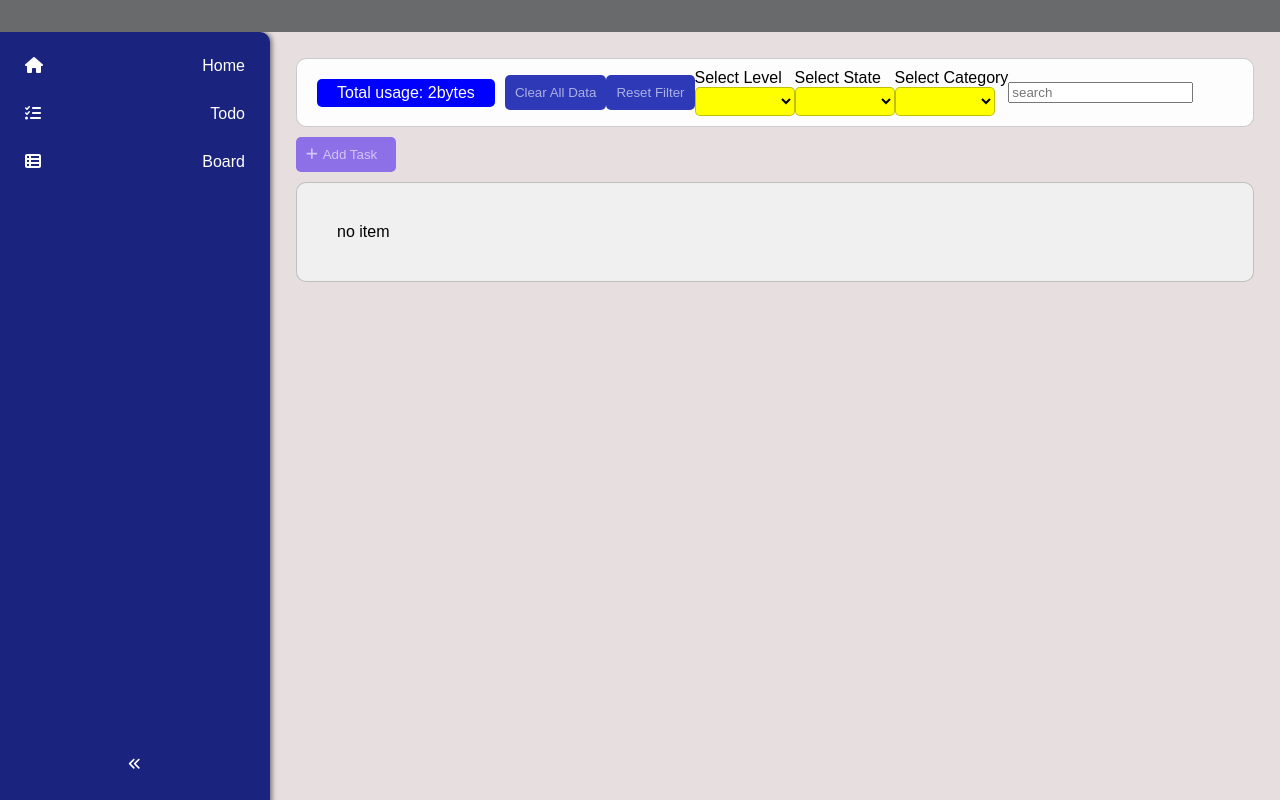
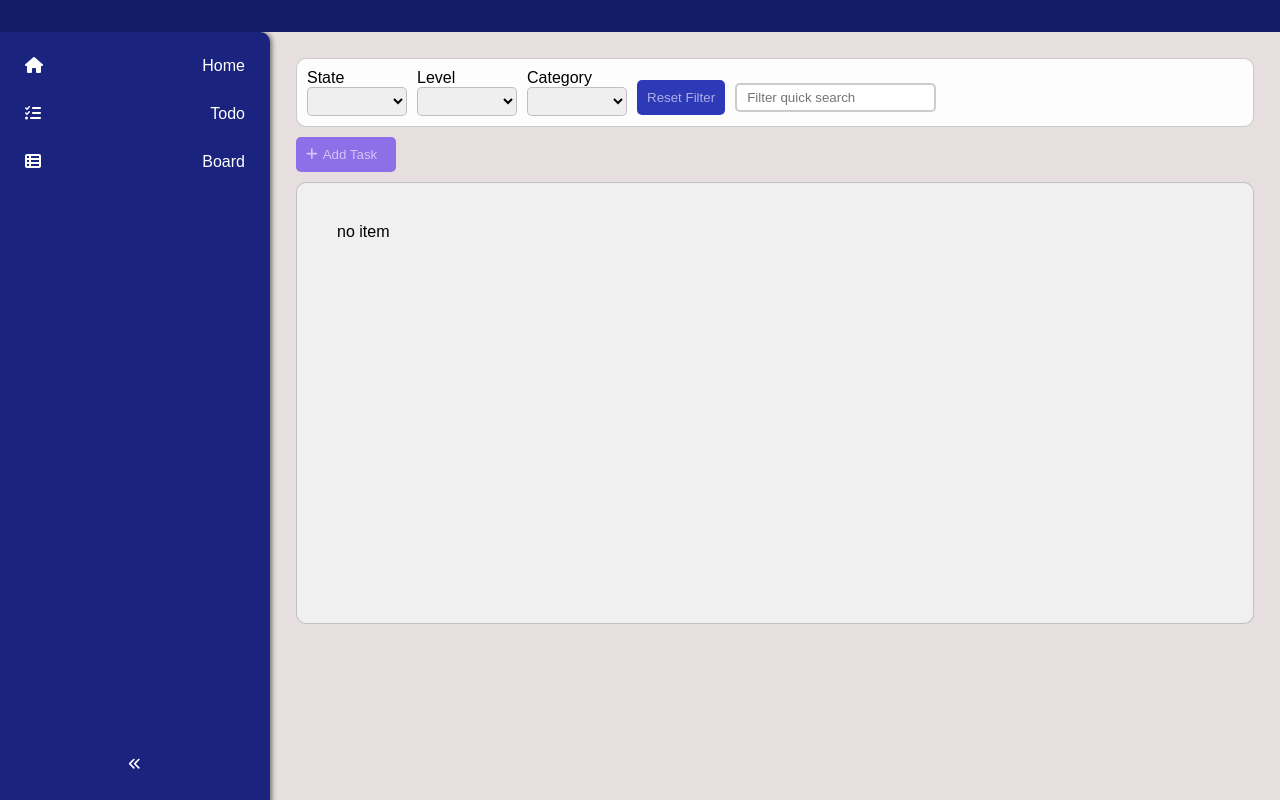
Before and after one commit to seduns/todo-app-local, an Angular app: page /todo in a window 1280 px wide. Built offline with nearby package versions, Linux system fonts and the light colour scheme.

Commit message:
function fixed, ui change todo component,

```diff
--- a/src/app/app.component.scss
+++ b/src/app/app.component.scss
@@ -2,6 +2,7 @@
     display: flex;
     flex-direction: column;
     height: 100vh;
+    overflow: hidden;
     overflow: hidden;
 }
 
--- a/src/app/nav-bar/nav-bar.component.scss
+++ b/src/app/nav-bar/nav-bar.component.scss
@@ -1,6 +1,6 @@
 .nav-bar {
     margin: 0;
-    background: #696a6b;
+    background: #141a65;
     .con-nav-bar {
         display: flex;
         justify-content: space-between;
@@ -20,6 +20,8 @@
             }
         }
     }
+
+    // #1A237E
     .menu-toggle {
         display: none;
         background: none;
--- a/src/app/todo-app/todo-app.component.html
+++ b/src/app/todo-app/todo-app.component.html
@@ -9,17 +9,29 @@
     <div class="todo-content">
         <div class="add-task-con">
 
-            <label class="usage-label" for="">Total usage: {{usage}}bytes</label>
+            <!-- USAGE -->
+            <!-- <label class="usage-label" for="">Total usage: {{usage}}bytes</label>
             <button (click)="clearLocalStorage()" class="clean-up-btn">
                 Clear All Data
-            </button>
+            </button> -->
 
-            <button (click)="resetAllFilter()">Reset Filter</button>
-
-
+            <div class="con-selection state-select">
+                    <span>State</span>
+                    <select
+                    name="stateOption"
+                    id=""
+                    [(ngModel)]="selectedStateOption"
+                    (ngModelChange)="onSelectedStateChange()">
+                    <option value="" disabled="disabled" selected="selected">State</option>
+                    <option value="">All</option>
+                    <option *ngFor="let state of defaultState" [value]="state">
+                        {{ state }} ({{ stateCount[state] || 0 }})
+                    </option>
+                </select>
+            </div>
 
         <div class="con-selection level-select">
-                <span>Select Level</span>
+            <span>Level</span>
             <select
             name="levelOption"
             id=""
@@ -27,43 +39,33 @@
             (ngModelChange)="onSelectedLevelChange()">
             <option value="" disabled="disabled" selected="selected">Level</option>
             <option value="">All</option>
-                    <option value="high">High</option>
-                    <option value="medium">Medium</option>
-                    <option value="low">Low</option>
+            <option *ngFor="let level of defaultLevel" [value]="level">
+                {{ level }} ({{ levelCount[level] || 0 }})
+            </option>
             </select>
         </div>
 
-            <div class="con-selection state-select">
-                <span>Select State</span>
-                <select
-                    name="stateOption"
-                    id=""
-                    [(ngModel)]="selectedStateOption"
-                    (ngModelChange)="onSelectedStateChange()">
-                    <option value="" disabled="disabled" selected="selected">State</option>
+
+        <div class="con-selection category-select">
+            <span>Category</span>
+            <select name="stateOption" [(ngModel)]="selectedCategoryOption" (ngModelChange)="onSelectedCategoryChange()">
+                <option value="" disabled selected>Category</option>
                 <option value="">All</option>
-                    <option value="new">New</option>
-                    <option value="progress">Progress</option>
-                    <option value="done">Done</option>
+                <option *ngFor="let category of defaultCategories" [value]="category">
+                    {{ category }} ({{ categoryCounts[category] || 0 }})
+                </option>
             </select>
         </div>
 
-            <div class="con-selection category-select">
-                <span>Select Category</span>
-                <select
-                    name="stateOption"
-                    id=""
-                    [(ngModel)]="selectedCategoryOption"
-                    (ngModelChange)="onSelectedCategoryChange()">
-                    <option value="" disabled="disabled" selected="selected">Category</option>
-                    <option value="">All</option>
-                    <option value="work">Work</option>
-                    <option value="personal">Personal</option>
-                    <option value="other">Other</option>
-                </select>
+
+
+        <div class="con-reset-filter">
+            <button class="reset-filter-btn" (click)="resetAllFilter()">Reset Filter</button>
         </div>
 
-                <input type="text" placeholder="search" [(ngModel)]="searchItem" (ngModelChange)="filteredTodos()">
+        <div class="con-search-item">
+            <input type="text" class="search-item" placeholder="Filter quick search" [(ngModel)]="searchItem" (ngModelChange)="filteredTodos()">
+        </div>
 
     <!-- <span>Select Date</span>
     <input type="date" [(ngModel)]="selectedDate" (change)="onDateChange()"> -->
@@ -268,5 +270,9 @@
                                     </div>
                                 </div>
                             </div>
+                    </div>
+    </div>
+</div>
+
 
                             <!-- Update submit todo, open todo and save -->
--- a/src/app/todo-app/todo-app.component.scss
+++ b/src/app/todo-app/todo-app.component.scss
@@ -3,11 +3,13 @@
 
 .main-content {
     display: flex;
+
 }
 
 
 .todo-content {
-    // border: 1px solid black;
+    // border: 1px solid rgb(31, 0, 171);
+    height: 90vh;
     width: 100%;
     display: flex;
     flex-direction: column;
@@ -22,6 +24,7 @@
         padding: 10px;
         justify-content: start;
         align-items: center;
+        transition: 0.3s;
 
         .usage-label {
             border: 1px solid black;
@@ -35,15 +38,38 @@
         }
 
         .con-selection {
+            margin-right: 10px;
+
 
             select {
-                background-color: yellow;
+                // background-color: yellow;
                 width: 100px;
                 display: flex;
                 justify-content: center;
                 align-items: center;
+                text-transform: capitalize;
 
             }
+        }
+
+        .con-reset-filter {
+            margin-right: 10px;
+        }
+
+        .reset-filter-btn {
+            padding: 10px 10px;
+            margin-top: 10px;
+        }
+
+        .search-item {
+            border: 2px solid rgb(0, 0, 0, 0.2);
+            padding: 5px 10px;
+            margin-top: 10px;
+            border-radius: 5px;
+        }
+
+        &:hover {
+            box-shadow: 0 4px 6px rgba(0, 0, 0, 0.171);
         }
 
     }
@@ -75,11 +101,40 @@
     .todo-list-background {
         margin: 10px;
         padding: 5vh;
-        overflow-y: scroll;
+        overflow-y: auto;
         overflow-x: hidden;
         border: 1px solid rgba(0, 0, 0, 0.2);
         border-radius: 10px;
         background-color: rgb(240, 240, 240);
+        height: 100%;
+        max-height: 50%;
+        transition: 0.3s;
+
+        &:hover {
+            box-shadow: 0 4px 6px rgba(0, 0, 0, 0.171);
+        }
+    }
+
+    .todo-list-background::-webkit-scrollbar {
+        width: 5px;
+    }
+
+    .todo-list-background::-webkit-scrollbar-track {
+        background-color: rgb(160, 160, 199);
+        border-top-right-radius: 10px;
+        border-bottom-right-radius: 10px;
+    }
+
+    .todo-list-background::-webkit-scrollbar-thumb {
+        background-color: rgb(75, 75, 240);
+        border-radius: 10px;
+        border-top-right-radius: 10px;
+        border-bottom-right-radius: 10px;
+    }
+
+    .todo-list-background::-webkit-scrollbar-thumb:hover {
+        background-color: blue;
+        border-radius: 10px;
     }
 
     .todo-card {
@@ -163,7 +218,7 @@
             margin-right: 15px;
 
             &:hover {
-                color: rgba(255, 255, 255, 0.726);
+                color: rgba(101, 56, 56, 0.726);
 
             }
         }
@@ -227,7 +282,7 @@
         }
 
         .low-level {
-            background-color: #62ea74; /* Fresh green */
+            background-color: #75d982; /* Fresh green */
         }
     }
 
@@ -264,30 +319,30 @@
     }
 
     .todo-item:hover {
-        background-color: rgb(0, 23, 141);
+        // background-color: rgb(0, 23, 141);
         transform:scale(1.05);
         box-shadow: 0 4px 6px rgba(0, 0, 0, 0.482);
     }
 
-    .todo-item:hover .con-title-item  {
-        color: white;
-    }
+    // .todo-item:hover .con-title-item  {
+    //     color: white;
+    // }
 
-    .todo-item:hover .con-state {
-        color: white;
-    }
+    // .todo-item:hover .con-state {
+    //     color: white;
+    // }
 
-    .todo-item:hover .con-category {
-        color: white;
-    }
+    // .todo-item:hover .con-category {
+    //     color: white;
+    // }
 
-    .todo-item:hover .con-desc-item {
-        color: rgba(255, 255, 255, 0.745);
-    }
+    // .todo-item:hover .con-desc-item {
+    //     color: rgba(255, 255, 255, 0.745);
+    // }
 
-    .todo-item:hover .complete-task .con-title-item {
-        color: rgba(255, 255, 255, 0.679);
-    }
+    // .todo-item:hover .complete-task .con-title-item {
+    //     color: rgba(255, 255, 255, 0.679);
+    // }
 
     .complete-btn,
     .del-btn {
@@ -539,7 +594,7 @@ th, td {
 
 
         &:hover {
-           background-color: rgba(58, 8, 8, 0.182);
+           background-color: rgba(58, 8, 8, 0.085);
         }
     }
 
@@ -560,7 +615,7 @@ th, td {
         padding: 5px 10px;
         border-radius: 5px;
         margin-left: 0px;
-        border: 1px solid rgba(0, 0, 0, 0.246);
+        border: 1px solid rgba(0, 0, 0, 0.2);
         width: 100%;
 
     }
@@ -573,7 +628,7 @@ th, td {
         }
         .todo-content {
             // border: 1px solid black;
-            height: 130vw;
+            height: 100vw;
         }
         .con-select {
             display: flex;
--- a/src/app/todo-app/todo-app.component.ts
+++ b/src/app/todo-app/todo-app.component.ts
@@ -1,8 +1,8 @@
 import { CommonModule } from '@angular/common';
 import { FormsModule } from '@angular/forms';
-import { Component, HostListener, OnInit } from '@angular/core';
+import { ChangeDetectorRef, Component, HostListener, OnInit } from '@angular/core';
 import { Todo } from '../model/todo.mode';
-import { faBars, faCheck, faClose, faL, faPlus, faTrash } from '@fortawesome/free-solid-svg-icons';
+import { faBars, faCheck, faClose, faL, faPlus, faSearch, faTrash } from '@fortawesome/free-solid-svg-icons';
 import { FontAwesomeModule } from '@fortawesome/angular-fontawesome';
 import { eventNames } from 'node:process';
 import { filter } from 'rxjs';
@@ -21,8 +21,9 @@ export class TodoAppComponent implements OnInit {
   faTrash = faTrash;
   faBar = faBars;
   faCheck = faCheck;
+  faSearch = faSearch;
 
-  constructor() {}
+  constructor(private cdRef: ChangeDetectorRef) {}
 
   todoId: number = 0;
   title: string = '';
@@ -38,6 +39,9 @@ export class TodoAppComponent implements OnInit {
   allTodos: Todo[] =[];
 
   ngOnInit(): void {
+    this.totalCategoriesSubmit();
+    this.totalLevelSubmit();
+    this.totalStateSubmit();
     this.checkLocalStorageUsage();
     this.loadTodo(); // Load all todos first
 }
@@ -240,6 +244,11 @@ export class TodoAppComponent implements OnInit {
         alert('New task added');
 
         this.loadTodo();  // Reload todos & apply filters
+
+        this.totalCategoriesSubmit();
+        this.totalLevelSubmit();
+        this.totalStateSubmit();
+
         this.checkLocalStorageUsage();
 
         // Clear input fields after adding a new task
@@ -256,7 +265,6 @@ export class TodoAppComponent implements OnInit {
   setComplete(todoId: number, event: Event): void {
     event.stopPropagation();
 
-    // Find the todo in allTodos to ensure filtering works correctly
     const todo = this.allTodos.find(t => t.todoId === todoId);
     if (!todo) return; // Exit if not found
 
@@ -267,12 +275,16 @@ export class TodoAppComponent implements OnInit {
     // Save updates to localStorage
     localStorage.setItem('todos', JSON.stringify(this.allTodos));
 
+    this.totalCategoriesSubmit();
+    this.totalLevelSubmit();
+    this.totalStateSubmit();
+
     // Apply filtering after update
-    this.filteredTodos();
-    this.checkLocalStorageUsage();
+      this.filteredTodos();
+
+
     console.log('Updated Todos:', this.todos);
 
-    this.selectedNavId = null;
   }
 
   delete(todoId: number, event: Event): void {
@@ -311,8 +323,6 @@ export class TodoAppComponent implements OnInit {
   selectedDateSubmission: string | null = null;
   selectedUpdateDate: string | null = null;
   selectedDate: string | null = null;
-
-
 
 
   onSelectedLevelChange(): void {
@@ -355,7 +365,7 @@ export class TodoAppComponent implements OnInit {
         const todo = this.allTodos.find(t => t.todoId === this.selectedId);
         if (!todo) {
             alert('Todo not found!');
-            return;
+            return;1
         }
 
         // Update todo properties
@@ -376,6 +386,10 @@ export class TodoAppComponent implements OnInit {
         // Reload all todos, then apply filters again
         this.loadTodo();
 
+        this.totalCategoriesSubmit();
+        this.totalLevelSubmit();
+        this.totalStateSubmit();
+
         this.checkLocalStorageUsage();
 
         // Reset UI state
@@ -391,6 +405,79 @@ export class TodoAppComponent implements OnInit {
         console.log('New level: ' + this.selectedLevelNew);
     }
   }
+
+  categoryCounts: { [key: string]: number } = {};
+  defaultCategories: string[] = ["work", "personal", "other"]; // Ensure all categories appear
+
+  totalCategoriesSubmit(): void {
+    setTimeout(() => {
+      this.categoryCounts = {}; // Reset counts
+
+      this.allTodos.forEach((todo) => {
+        const category = todo.categories;
+        if (category) {
+          this.categoryCounts[category] = (this.categoryCounts[category] || 0) + 1;
+        }
+      });
+      // Ensure all categories appear, even if count is 0
+      this.defaultCategories.forEach((category) => {
+        if (!(category in this.categoryCounts)) {
+          this.categoryCounts[category] = 0;
+        }
+      });
+
+      console.log('Total submit by categories:', this.categoryCounts);
+    }, 0);
+  }
+
+  levelCount: { [key: string]: number } = {};
+  defaultLevel: string[] = ["high", "medium", "low"];
+
+  totalLevelSubmit(): void {
+    setTimeout(() => {
+      this.levelCount = {};
+
+      this.allTodos.forEach((todo) => {
+        const level = todo.level;
+        if (level) {
+          this.levelCount[level] = (this.levelCount[level] || 0) + 1;
+        }
+      });
+
+        this.defaultLevel.forEach((level) => {
+          if (!(level in this.levelCount)) {
+            this.levelCount[level] = 0;
+          }
+      });
+      console.log('Total submit by level:', this.levelCount);
+
+    }, 0);
+  }
+
+  stateCount: { [key: string]: number } = {};
+  defaultState: string[] = ["new", "progress", "done"];
+
+  totalStateSubmit(): void {
+    setTimeout(() => {
+      this.stateCount = {};
+
+      this.allTodos.forEach((todo) => {
+        const state = todo.state;
+        if (state) {
+          this.stateCount[state] = (this.stateCount[state] || 0) + 1;
+        }
+      });
+
+        this.defaultState.forEach((state) => {
+          if (!(state in this.stateCount)) {
+            this.stateCount[state] = 0;
+          }
+      });
+      console.log('Total submit by state:', this.stateCount);
+
+    }, 0);
+  }
+
 
 
 
--- a/src/index.html
+++ b/src/index.html
@@ -2,7 +2,7 @@
 <html lang="en">
 <head>
   <meta charset="utf-8">
-  <title>TodoApp</title>
+  <title>Listify</title>
   <base href="/">
   <meta name="viewport" content="width=device-width, initial-scale=1">
   <link rel="icon" type="image/x-icon" href="favicon-favi.ico">
```
Also changed, not shown: src/styles.scss (indentation only). Lines whose indentation alone changed are shown as unchanged.
